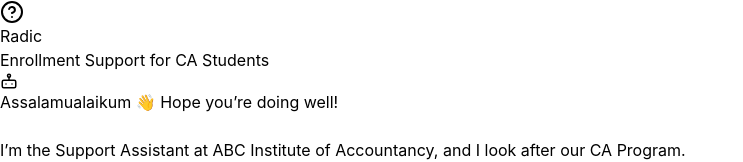
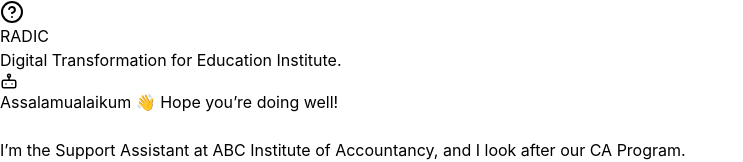
Before and after one commit to Ultrafay/CA-Support, a React (Vite) app: page / in a window 1280 px wide. Shown: the top 162 px of the page, without its empty margins (0-743 px from the left). Built offline with nearby package versions, Linux system fonts and the light colour scheme.

Commit message:
Update header text in App component

```diff
--- a/src/App.jsx
+++ b/src/App.jsx
@@ -178,8 +178,8 @@
             <HelpCircle size={24} />
           </div>
           <div>
-            <h1 className="text-xl font-bold">Radic</h1>
-            <p className="text-sm text-green-100">Enrollment Support for CA Students</p>
+            <h1 className="text-xl font-bold">RADIC</h1>
+            <p className="text-sm text-green-100">Digital Transformation for Education Institute.</p>
           </div>
         </div>
       </div>
```
